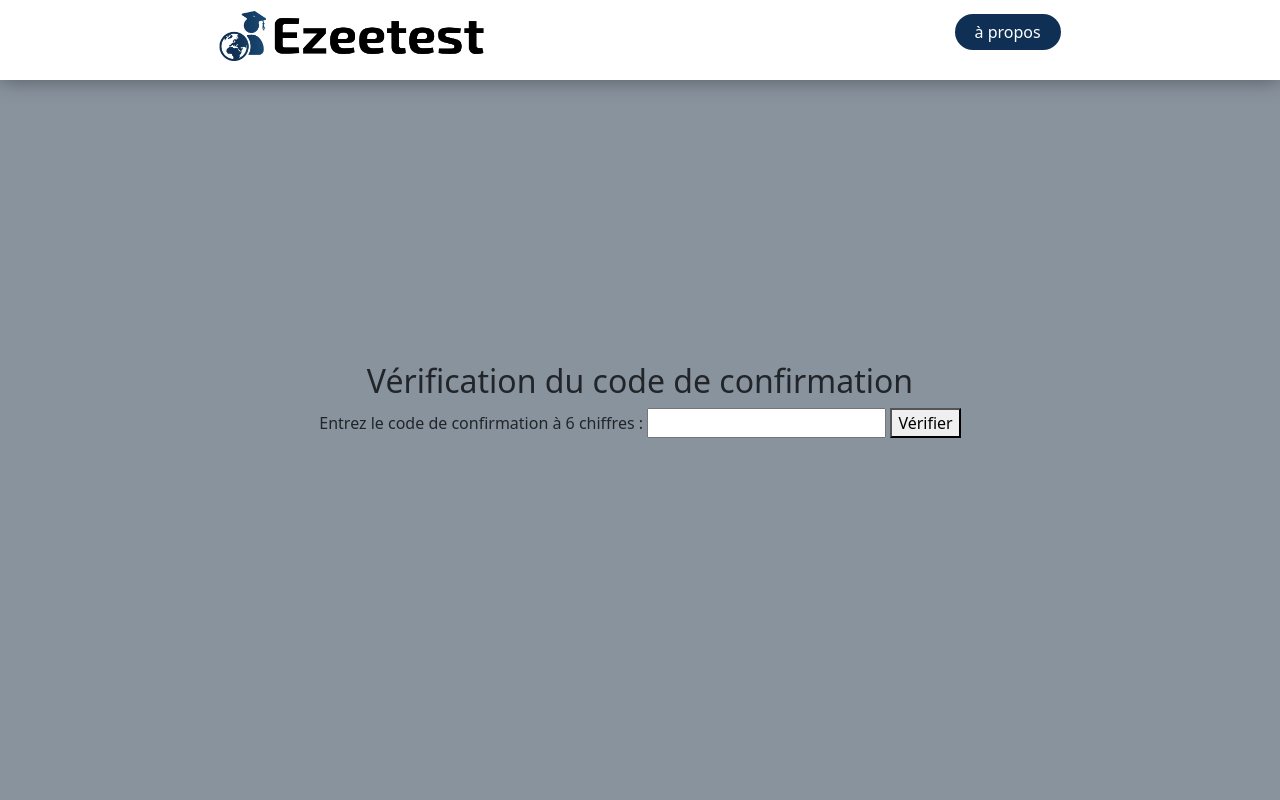
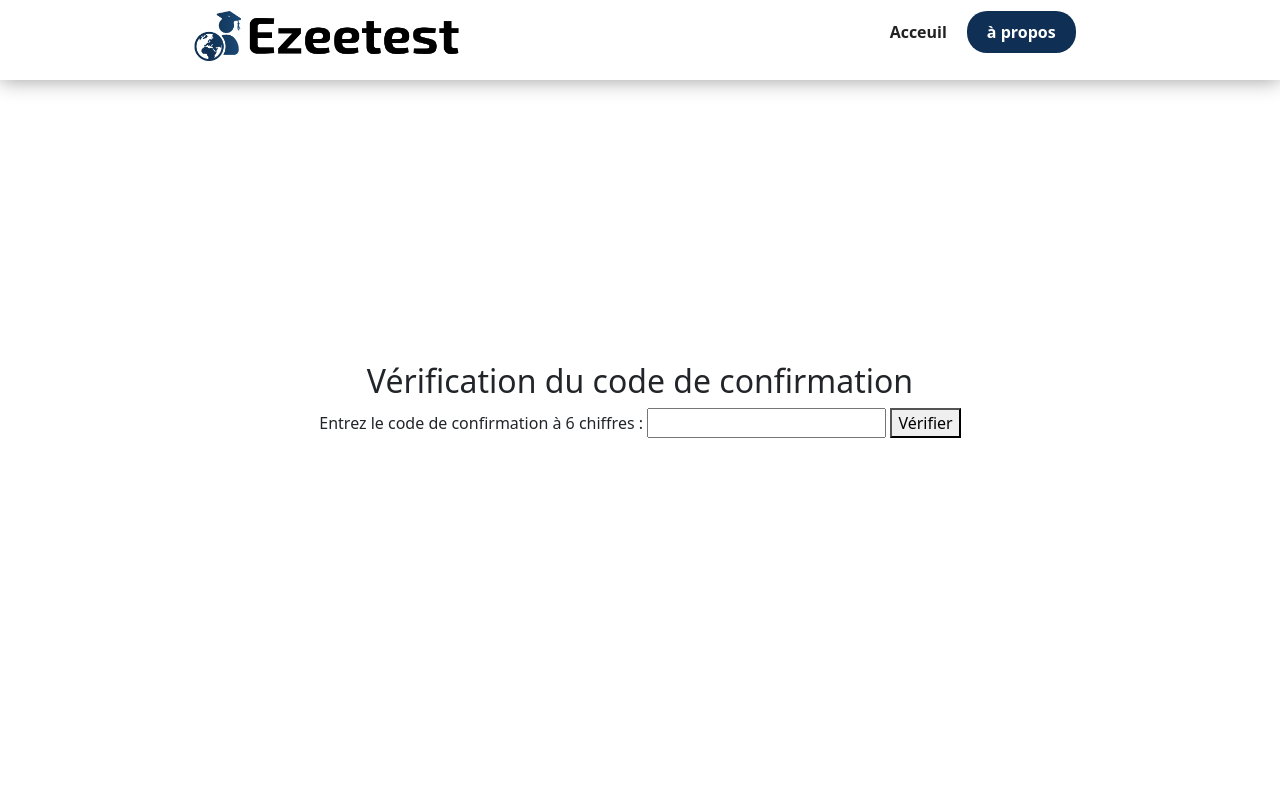
Before and after one commit to Emmanuelavn/cahier, a PHP site: page /traitement_ins.php in a window 1280 px wide. Run offline with PHP 8.4, Linux system fonts and the light colour scheme; some libraries are stand-ins or nearby versions; some web fonts are replaced.

Commit message:
V-0.0 petite modif pour navbar.php

```diff
--- a/DATA/include/navbar.php
+++ b/DATA/include/navbar.php
@@ -1,5 +1,6 @@
 <!DOCTYPE html>
 <html lang="en">
+
 <head>
     <meta charset="UTF-8">
     <meta name="viewport" content="width=device-width, initial-scale=1.0">
@@ -20,7 +21,11 @@
             --size-text: 30px;
             --text-width: 800px;
         }
-
+        a{
+            text-decoration: none;
+            color: var(--text-color);
+            font-weight: bold;
+        }
         .navbar {
             top: 0;
             left: 0;
@@ -52,54 +57,38 @@
             height: var(--size-nav-Title);
         }
 
-.navbar ul {
-    color: var(--text-color);
-    width:auto;
+        .navbar ul{
             display: flex;
-    justify-content: space-evenly;
+
         }
-
-.navbar ul li {
+        .navbar li{
             list-style: none;
+            padding: 0% 10px;
+        }
+        .navbar li:nth-child(2) a {
+            font-weight: bold;
+            text-align: center list-style: none;
             height: auto;
             border-radius: 20px;
-    padding: 6px 20px;
+            padding: 10px 20px;
             color: var(--background-color);
             background-color: var(--main-color);
-}
-
-.navbar ul li a {
             text-decoration: none;
-    padding-top: 2px;
-    align-items: center;
             color: var(--background-color);
         }
-
-.navbar ul li a:hover {
-    color: var(--background-color);
-    scale: 1;
-    background-color: transparent;
-}
-.navbar ul li span:hover {
-    color: var(--main-color);
-    scale: 1.1;
-    background-color: rgba(255, 255, 255, 0.09);
-}
-
-body{
-    background-color: var(--second-color);
-}
-
     </style>
 </head>
+
 <body>
     <nav class="navbar">
 
-<h1><span><img src="ASSETS/IMG/ezeetest-low-resolution-logo-color-on-transparent-background.png" alt=""
-            srcset=""></span></h1>
+        <h1><span><img src="ASSETS/IMG/ezeetest-low-resolution-logo-color-on-transparent-background.png"
+                    alt="logo-Ezeetest" srcset=""></span></h1>
         <ul>
+            <li><a href="acceuil.php">Acceuil</a></li>
             <li><a href="about.html">à propos</a></li>
         </ul>
     </nav>
 </body>
+
 </html>
```
Lines whose indentation alone changed are shown as unchanged.
